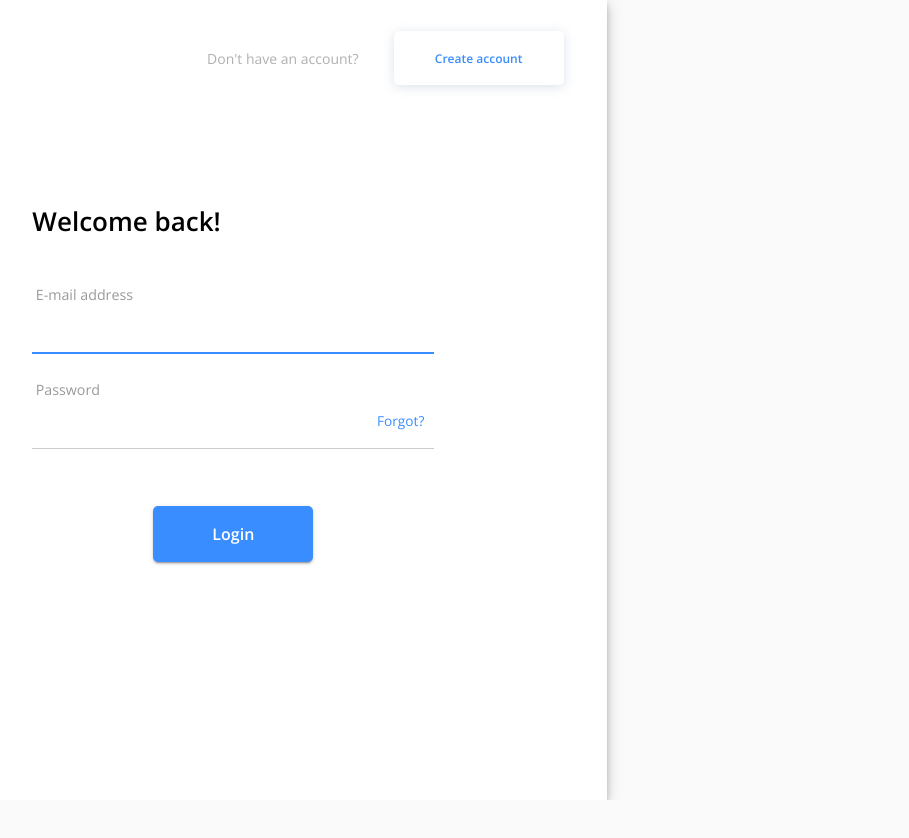
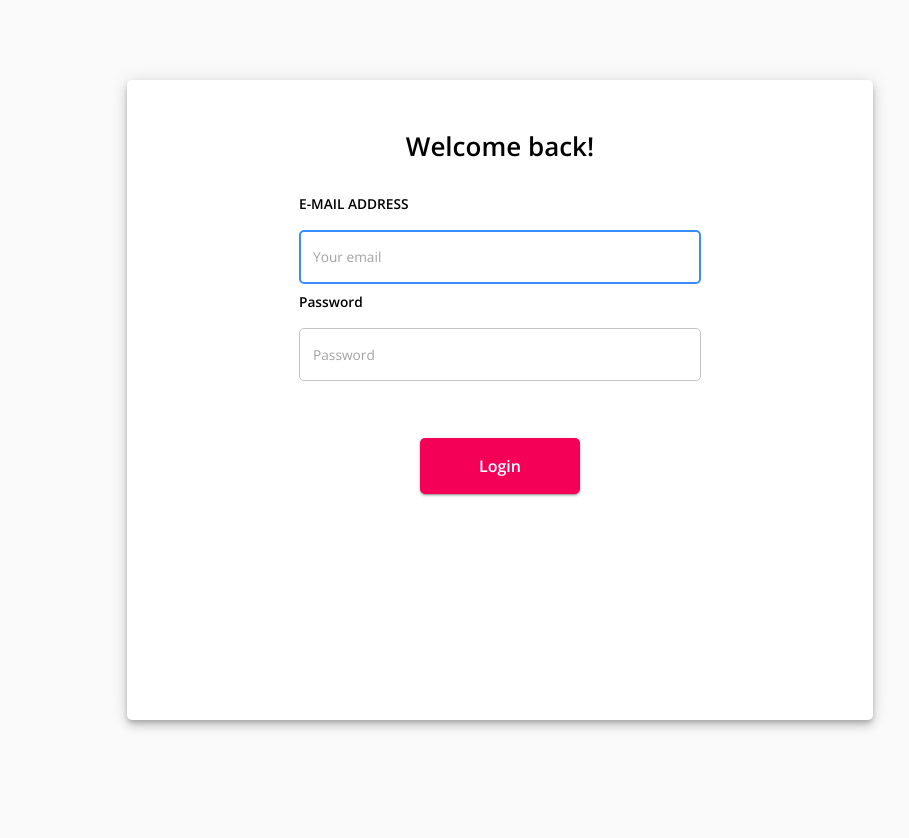
Before and after one commit to hatchways/team-scallops, a React (Create React App) app in the folder client/: page /login in a window 1280 px wide. Shown: the top 838 px of the page, without its empty margins (140-1049 px from the left). Before the commit the page ends 800 px from the top, so only its background shows below. Built offline with nearby package versions, Linux system fonts and the light colour scheme; no server answers.

Commit message:
Login page draft

```diff
--- a/client/src/pages/Login/Login.tsx
+++ b/client/src/pages/Login/Login.tsx
@@ -37,18 +37,15 @@ export default function Login(): JSX.Element {
   };
 
   return (
-    <Grid container component="main" className={classes.root}>
+    <Grid container component="main" className={classes.root} justify="center" alignItems="center">
       <CssBaseline />
-      <Grid item xs={12} sm={8} md={7} elevation={6} component={Paper} square>
+      <Grid item xs={12} sm={8} md={7} elevation={6} component={Paper} style={{ height: '80vh', minHeight: '40rem' }}>
         <Box className={classes.authWrapper}>
-          <AuthHeader linkTo="/signup" asideText="Don't have an account?" btnText="Create account" />
           <Box width="100%" maxWidth={450} p={3} alignSelf="center">
-            <Grid container>
-              <Grid item xs>
-                <Typography className={classes.welcome} component="h1" variant="h5">
-                  Welcome back!
-                </Typography>
-              </Grid>
+            <Grid container justify="center" alignItems="center">
+              <Typography className={classes.welcome} component="h1">
+                Welcome back!
+              </Typography>
             </Grid>
             <LoginForm handleSubmit={handleSubmit} />
           </Box>
--- a/client/src/pages/Login/LoginForm/LoginForm.tsx
+++ b/client/src/pages/Login/LoginForm/LoginForm.tsx
@@ -5,7 +5,7 @@ import { Formik, FormikHelpers } from 'formik';
 import * as Yup from 'yup';
 import Typography from '@material-ui/core/Typography';
 import useStyles from './useStyles';
-import { CircularProgress } from '@material-ui/core';
+import { CircularProgress, InputLabel } from '@material-ui/core';
 
 interface Props {
   handleSubmit: (
@@ -46,9 +46,12 @@ export default function Login({ handleSubmit }: Props): JSX.Element {
     >
       {({ handleSubmit, handleChange, values, touched, errors, isSubmitting }) => (
         <form onSubmit={handleSubmit} className={classes.form} noValidate>
+          <InputLabel htmlFor="email">
+            <Typography className={classes.label}>E-MAIL ADDRESS</Typography>
+          </InputLabel>
           <TextField
             id="email"
-            label={<Typography className={classes.label}>E-mail address</Typography>}
+            placeholder="Your email"
             fullWidth
             margin="normal"
             InputLabelProps={{
@@ -64,10 +67,14 @@ export default function Login({ handleSubmit }: Props): JSX.Element {
             error={touched.email && Boolean(errors.email)}
             value={values.email}
             onChange={handleChange}
+            variant="outlined"
           />
+          <InputLabel htmlFor="password">
+            <Typography className={classes.label}>Password</Typography>
+          </InputLabel>
           <TextField
             id="password"
-            label={<Typography className={classes.label}>Password</Typography>}
+            placeholder="Password"
             fullWidth
             margin="normal"
             InputLabelProps={{
@@ -75,7 +82,7 @@ export default function Login({ handleSubmit }: Props): JSX.Element {
             }}
             InputProps={{
               classes: { input: classes.inputs },
-              endAdornment: <Typography className={classes.forgot}>Forgot?</Typography>,
+              // endAdornment: <Typography className={classes.forgot}>Forgot?</Typography>,
             }}
             type="password"
             autoComplete="current-password"
@@ -83,13 +90,13 @@ export default function Login({ handleSubmit }: Props): JSX.Element {
             error={touched.password && Boolean(errors.password)}
             value={values.password}
             onChange={handleChange}
+            variant="outlined"
           />
           <Box textAlign="center">
-            <Button type="submit" size="large" variant="contained" color="primary" className={classes.submit}>
+            <Button type="submit" size="large" variant="contained" color="secondary" className={classes.submit}>
               {isSubmitting ? <CircularProgress style={{ color: 'white' }} /> : 'Login'}
             </Button>
           </Box>
-          <div style={{ height: 95 }} />
         </form>
       )}
     </Formik>
--- a/client/src/pages/Login/LoginForm/useStyles.ts
+++ b/client/src/pages/Login/LoginForm/useStyles.ts
@@ -6,14 +6,11 @@ const useStyles = makeStyles((theme) => ({
     marginTop: theme.spacing(1),
   },
   label: {
-    fontSize: 19,
-    color: 'rgb(0,0,0,0.4)',
-    paddingLeft: '5px',
+    color: 'rgb(0,0,0)',
+    fontWeight: theme.typography.fontWeightBold,
   },
   inputs: {
-    marginTop: '.8rem',
-    height: '2rem',
-    padding: '5px',
+    height: '1rem',
   },
   forgot: {
     paddingRight: 10,
@@ -27,7 +24,6 @@ const useStyles = makeStyles((theme) => ({
     borderRadius: theme.shape.borderRadius,
     marginTop: 49,
     fontSize: 16,
-    backgroundColor: '#3a8dff',
     fontWeight: 'bold',
   },
 }));
```
